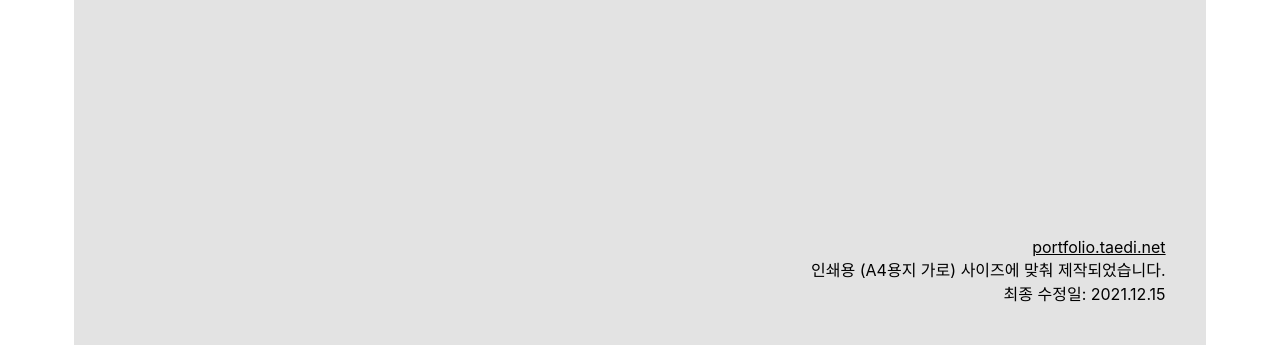
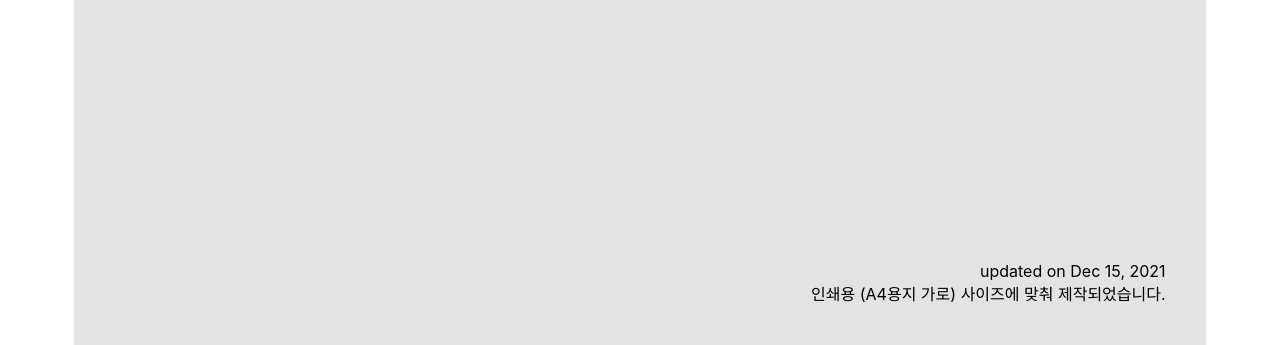
Before and after one commit to taedi90/portfolio, a plain HTML site: page index.html in a window 1280 px wide. Shown: the part 455-800 px from the top of the page. Drawn offline with Linux system fonts and the light colour scheme; a web font is replaced by a local one.

Commit message:
최종 수정일 추가

```diff
--- a/index.html
+++ b/index.html
@@ -30,9 +30,9 @@
                 </div>
 
                 <div style="position: absolute;right:0;bottom:0;text-align: right;">
-                    <div><a href="https://portfolio.taedi.net">portfolio.taedi.net</a></div>
+                    <!-- <div><a href="https://portfolio.taedi.net">portfolio.taedi.net</a></div> -->
+                    <div>updated on Dec 15, 2021</div>
                     <div class="no_print">인쇄용 (A4용지 가로) 사이즈에 맞춰 제작되었습니다.</div>
-                    <div>최종 수정일: 2021.12.15</div>
                 </div>
 
             </div>
@@ -53,7 +53,7 @@
                                 <img src="imgs/profile.png" alt="" style="border-radius: 50%;max-width:30rem;max-height:30rem">
                             </div>
 
-                            <div>
+                            <div class="desk_only">
                                 <div style="text-align: center;">
                                     <span style="font-size: 2.7rem;">"말 잘하는 개발자입니다."</span>
                                 </div>
```
